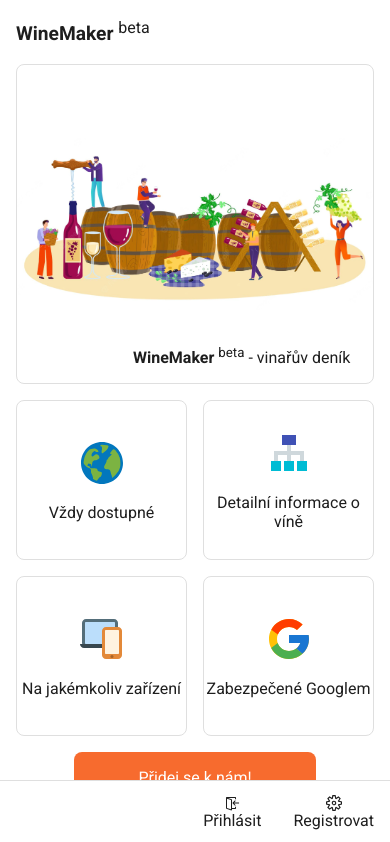
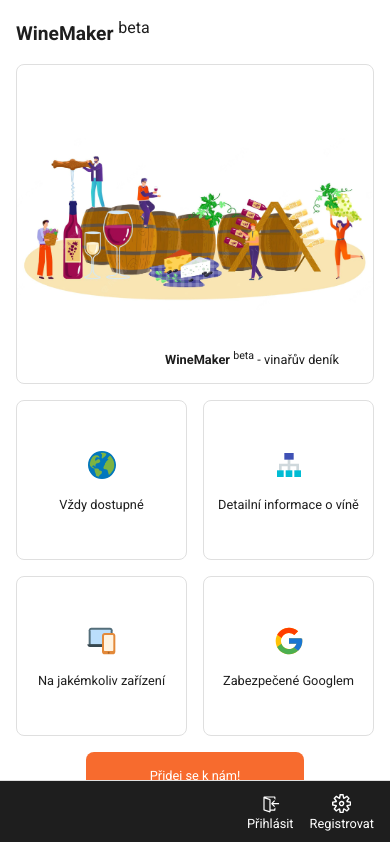
Before and after one commit to Gozo18/winemaker, a Next.js app: page / in a window 390 px wide. Shown: the top 842 px of the page. Built offline with nearby package versions, Linux system fonts and the light colour scheme; no server answers.

Commit message:
Response styling changes

```diff
--- a/styles/Index.module.scss
+++ b/styles/Index.module.scss
@@ -16,7 +16,6 @@
   }
 
   img {
-    position: relative;
     object-fit: contain;
   }
 }
@@ -27,6 +26,10 @@
   right: 1rem;
   width: 14rem;
   overflow: hidden;
+
+  @media (max-width: 767px) {
+    width: 12rem;
+  }
 
   h2 {
     position: relative;
@@ -40,6 +43,10 @@
 
     sup, span {
       font-weight: normal;
+    }
+
+    @media (max-width: 767px) {
+      font-size: 0.8rem;
     }
   }
 }
@@ -67,10 +74,18 @@
   border-radius: 0.5rem;
   font-size: 3rem;
 
+  @media (max-width: 767px) {
+    font-size: 2rem;
+  }
+
   span {
     margin-top: 1rem;
     font-size: 1rem;
     text-align: center;
+
+    @media (max-width: 767px) {
+      font-size: 0.8rem;
+    }
   }
 }
 
@@ -117,7 +132,6 @@
   border-radius: 0.5rem 0.5rem 0 0;
 
   img {
-    position: relative;
     object-fit: contain;
   }
 }
@@ -134,5 +148,9 @@
   h3 {
     margin-bottom: 1rem;
     text-align: center;
+
+    @media (max-width: 767px) {
+      font-size: 0.8rem;
+    }
   }
 }
--- a/styles/Nav.module.scss
+++ b/styles/Nav.module.scss
@@ -33,12 +33,22 @@
             width: 100%;
             height: 4rem;
             border-top: 1px solid $border;
-            background-color: $white;
+            background-color: $main;
+            color: $white;
             z-index: 10;
         }
 
         li {
             margin-left: 2rem;
+
+            @media (max-width: 767px) {
+                margin-left: 1rem;
+
+                svg {
+                    margin-bottom: 0.2rem;
+                    font-size: 1.2rem;
+                }
+            }
 
             @media (max-width: 767px) {
                 a, span {
--- a/styles/globals.scss
+++ b/styles/globals.scss
@@ -20,6 +20,10 @@
   @media (max-width: 1250px) {
     padding: 0 1rem;
   }
+
+  @media (max-width: 767px) {
+    font-size: 0.8rem;
+  }
 }
 
 a {
```
